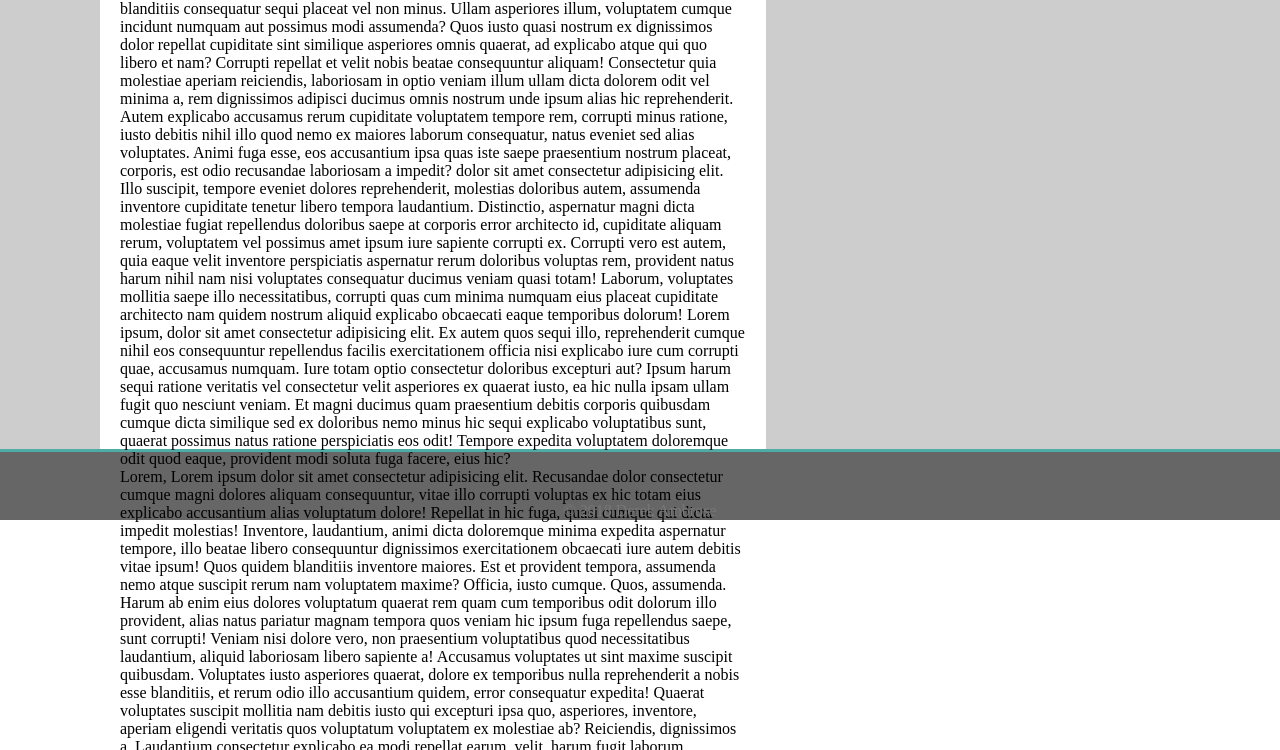
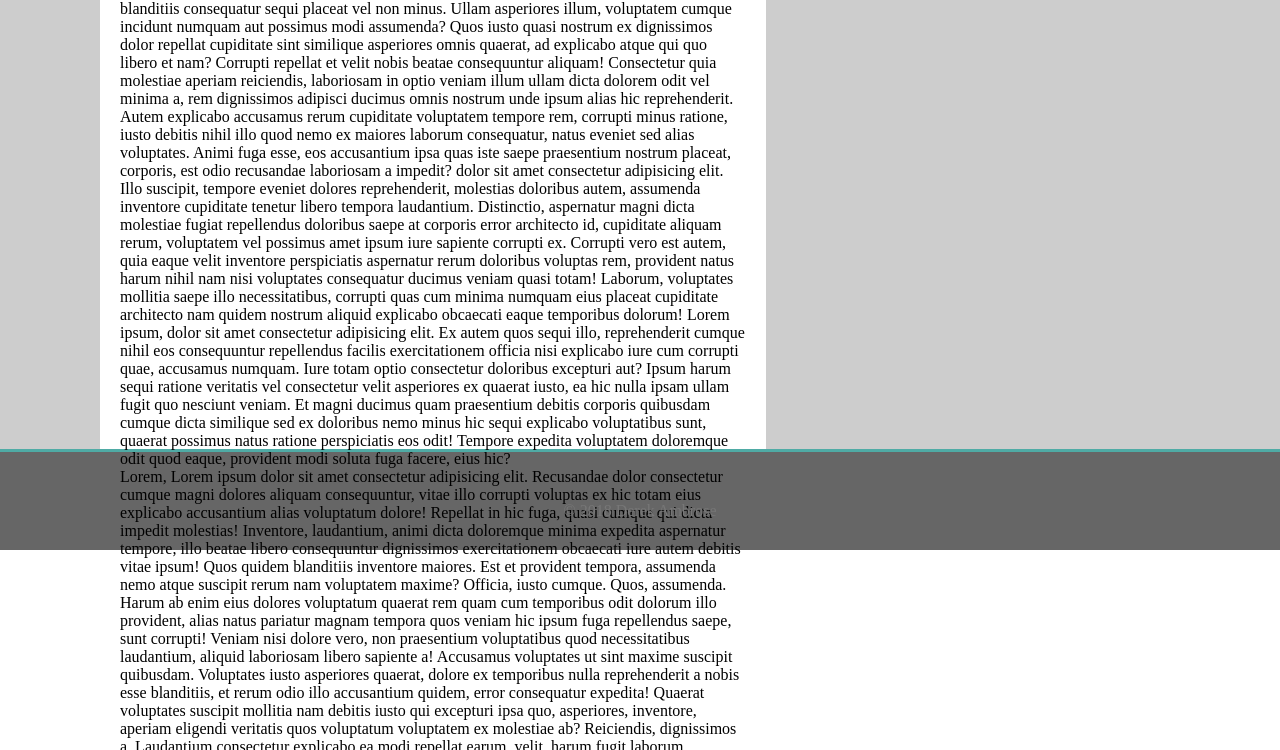
Before and after one commit to anarmh/Css-selectors-Border-Background, a plain HTML site: page Css selectors,Border,Background/Task4-Portofilo/index.html in a window 1280 px wide. Shown: the part 451-1201 px from the top of the page. Drawn offline with Linux system fonts and the light colour scheme.

Commit message:
update task4

```diff
--- a/Css selectors,Border,Background/Task4-Portofilo/index.html
+++ b/Css selectors,Border,Background/Task4-Portofilo/index.html
@@ -138,6 +138,6 @@
         </div>
       </div>
     </div>
-    <footer>&copy; 2018 Derek Ambrose</footer>
+    <footer><p>&copy; 2018 Derek Ambrose</p></footer>
   </body>
 </html>
--- a/Css selectors,Border,Background/Task4-Portofilo/style.css
+++ b/Css selectors,Border,Background/Task4-Portofilo/style.css
@@ -112,4 +112,6 @@ footer{
     border-top: 3px solid #4faba5;
 }
 
+footer p{
+    padding-bottom: 30px;
 }
```
